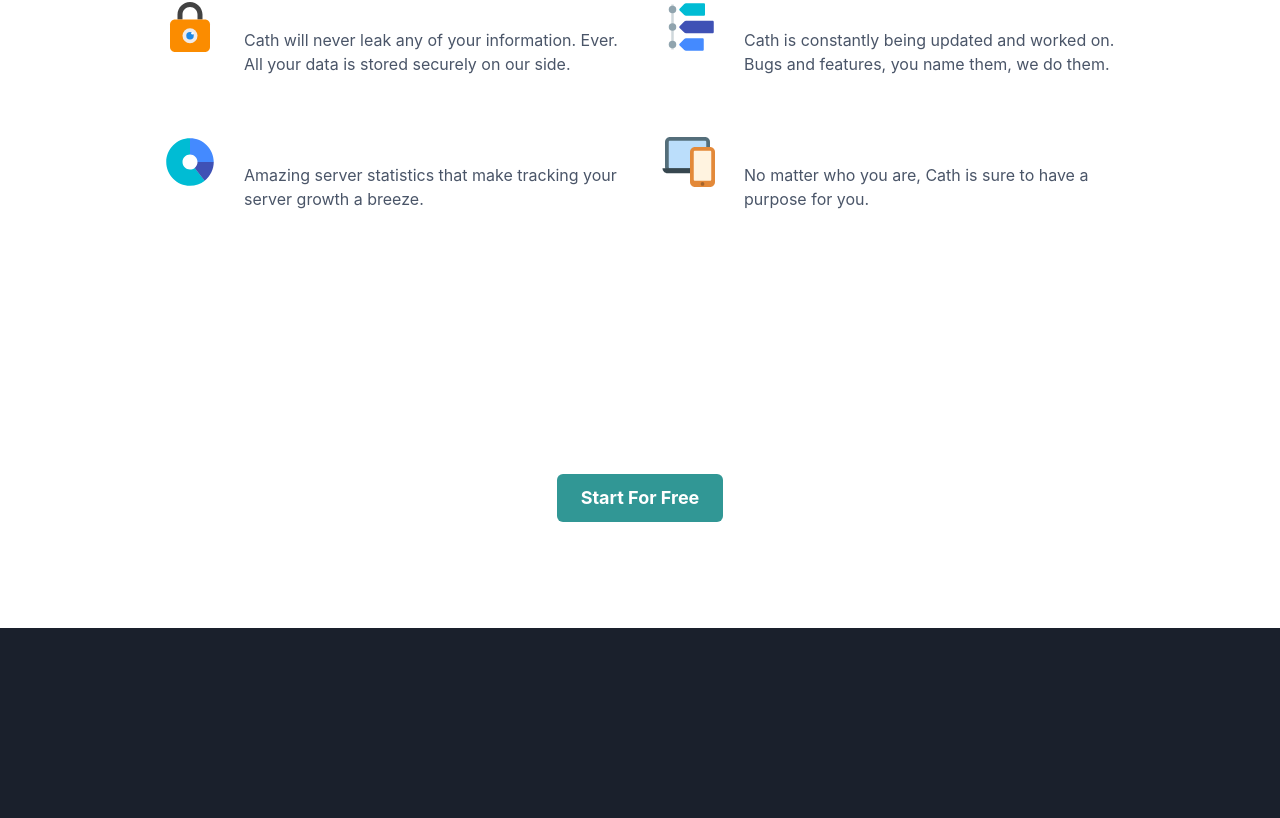
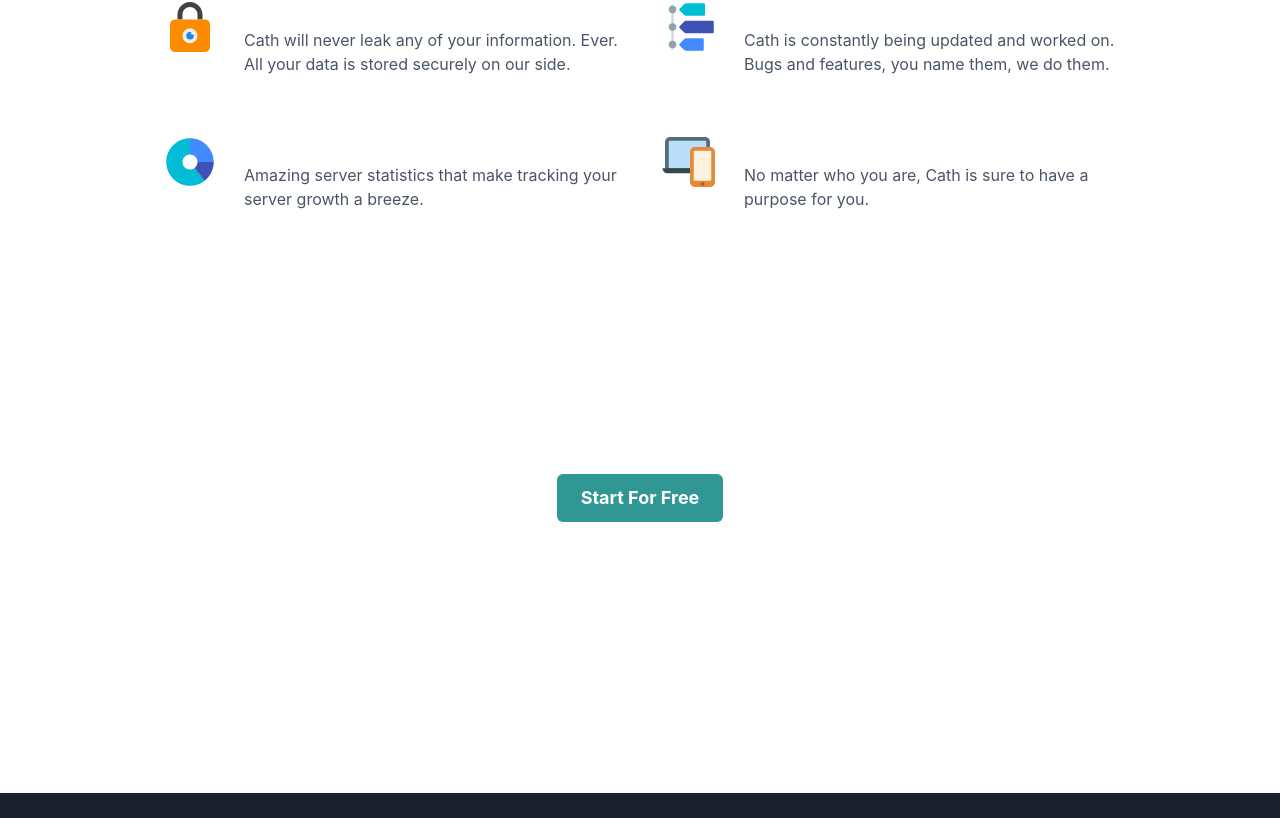
Before and after one commit to night0721/nyx-dashboard, a Next.js app: page / in a window 1280 px wide. Shown: the part 786-1604 px from the top of the page. Before the commit the page ends 1439 px from the top, so only its background shows below. Built offline with nearby package versions, Linux system fonts and the light colour scheme; no server answers.

Commit message:
Added simple footer

```diff
--- /dev/null
+++ b/components/Footer/Copyright.js
@@ -0,0 +1,8 @@
+import { Text, TextProps } from '@chakra-ui/layout'
+import * as React from 'react'
+
+export const Copyright = (props) => (
+    <Text fontSize="sm" {...props}>
+        &copy; {new Date().getFullYear()} Cath. All rights reserved.
+    </Text>
+)
--- /dev/null
+++ b/components/Footer/Footer.js
@@ -0,0 +1,15 @@
+import { Box, Stack } from '@chakra-ui/react'
+import * as React from 'react'
+import { Copyright } from './Copyright'
+import { SocialMediaLinks } from './SocialMediaLinks'
+
+export const Footer = () => (
+    <Box as="footer" role="contentinfo" mx="auto" maxW="7xl" py="12" px={{ base: '4', md: '8' }}>
+        <Stack>
+            <Stack direction="row" spacing="4" align="center" justify="space-between">
+                <SocialMediaLinks />
+            </Stack>
+            <Copyright alignSelf={{ base: 'center', sm: 'start' }} />
+        </Stack>
+    </Box>
+)
--- /dev/null
+++ b/components/Footer/SocialMediaLinks.js
@@ -0,0 +1,9 @@
+import { ButtonGroup, ButtonGroupProps, IconButton } from '@chakra-ui/react'
+import * as React from 'react'
+import { FaGithub } from 'react-icons/fa'
+
+export const SocialMediaLinks = (props) => (
+    <ButtonGroup variant="ghost" color="gray.600" {...props}>
+        <IconButton as="a" href="https://github.com/night0721/cath.gq" aria-label="GitHub" icon={<FaGithub fontSize="20px" />} target='_empty'/>
+    </ButtonGroup>
+)
--- a/pages/index.js
+++ b/pages/index.js
@@ -2,8 +2,9 @@ import Card from '../components/Card'
 import { useSession } from 'next-auth/client'
 import { Text } from "@chakra-ui/react"
 import Hero from '../components/Hero/Hero'
-import {CTA} from '../components/CTA'
+import { CTA } from '../components/CTA'
 import { Features } from '../components/Features/Features'
+import {Footer} from '../components/Footer/Footer'
 
 export default function Home() {
 
@@ -13,20 +14,21 @@ export default function Home() {
 
     <>
       {!session && <>
-      <Hero title='Cath.exe' subtitle='Your favorite CODM bot. Cath.exe is packed to the brim with commands for moderation, stats and of course, CODM.' ctaText='Sign In' image='/logo.png'/>
-      <Features/>
-      <CTA/>
+        <Hero title='Cath.exe' subtitle='Your favorite CODM bot. Cath.exe is packed to the brim with commands for moderation, stats and of course, CODM.' ctaText='Sign In' image='/logo.png' />
+        <Features />
+        <CTA />
+        <Footer />
       </>
       }
       {session && <>
         <Text fontSize='4xl'>Welcome {session.user.name}!</Text>
         <div className='grid'>
-        <Card title='commands' desc='lorem ipsum dolor sit amet' link='/controlpanel/commands'/>
-        <Card title='commands' desc='lorem ipsum dolor sit amet' link='/controlpanel/commands'/>
-        <Card title='commands' desc='lorem ipsum dolor sit amet' link='/controlpanel/commands'/>
-        <Card title='commands' desc='lorem ipsum dolor sit amet' link='/controlpanel/commands'/>
-        <Card title='commands' desc='lorem ipsum dolor sit amet' link='/controlpanel/commands'/>
-        <Card title='commands' desc='lorem ipsum dolor sit amet' link='/controlpanel/commands'/>
+          <Card title='commands' desc='lorem ipsum dolor sit amet' link='/controlpanel/commands' />
+          <Card title='commands' desc='lorem ipsum dolor sit amet' link='/controlpanel/commands' />
+          <Card title='commands' desc='lorem ipsum dolor sit amet' link='/controlpanel/commands' />
+          <Card title='commands' desc='lorem ipsum dolor sit amet' link='/controlpanel/commands' />
+          <Card title='commands' desc='lorem ipsum dolor sit amet' link='/controlpanel/commands' />
+          <Card title='commands' desc='lorem ipsum dolor sit amet' link='/controlpanel/commands' />
         </div>
       </>
       }
```
Also changed, not shown: 1 other file (tests, documents, lock files or other folders). Lines whose indentation alone changed are shown as unchanged.
